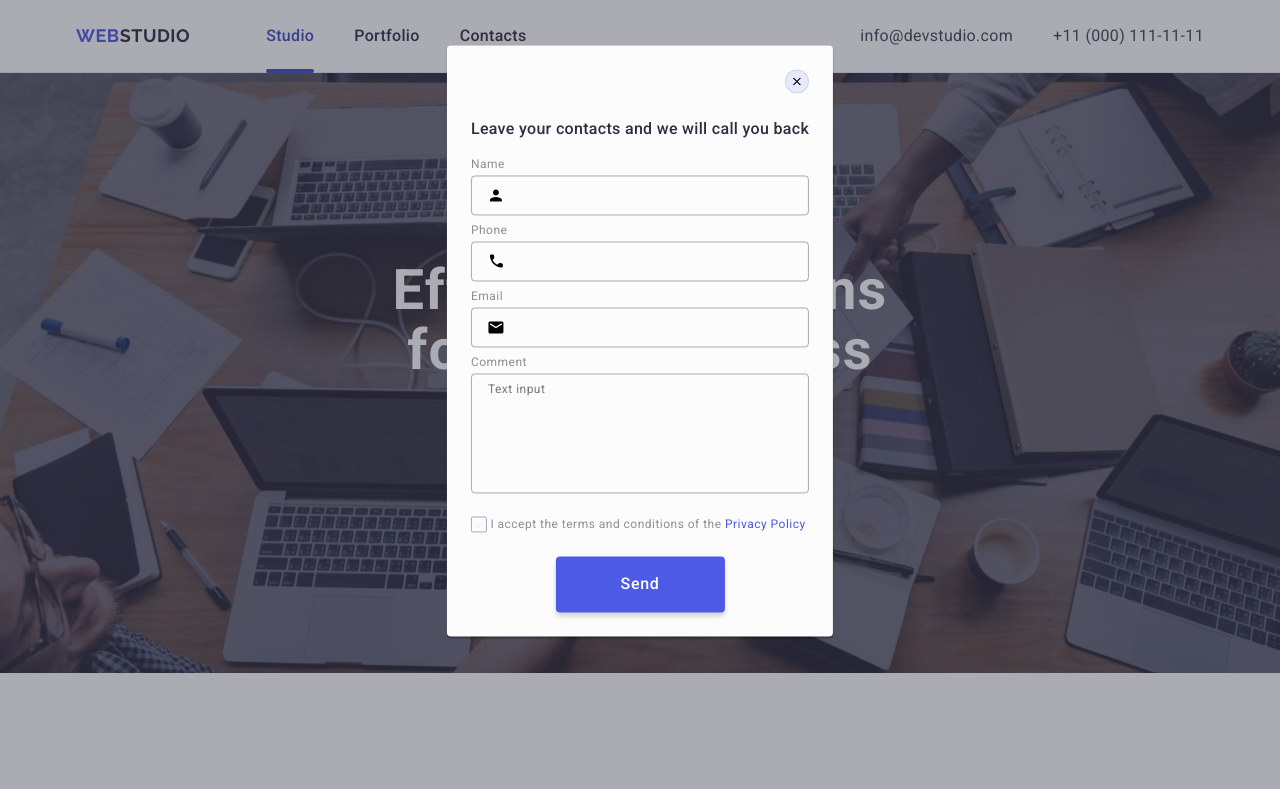
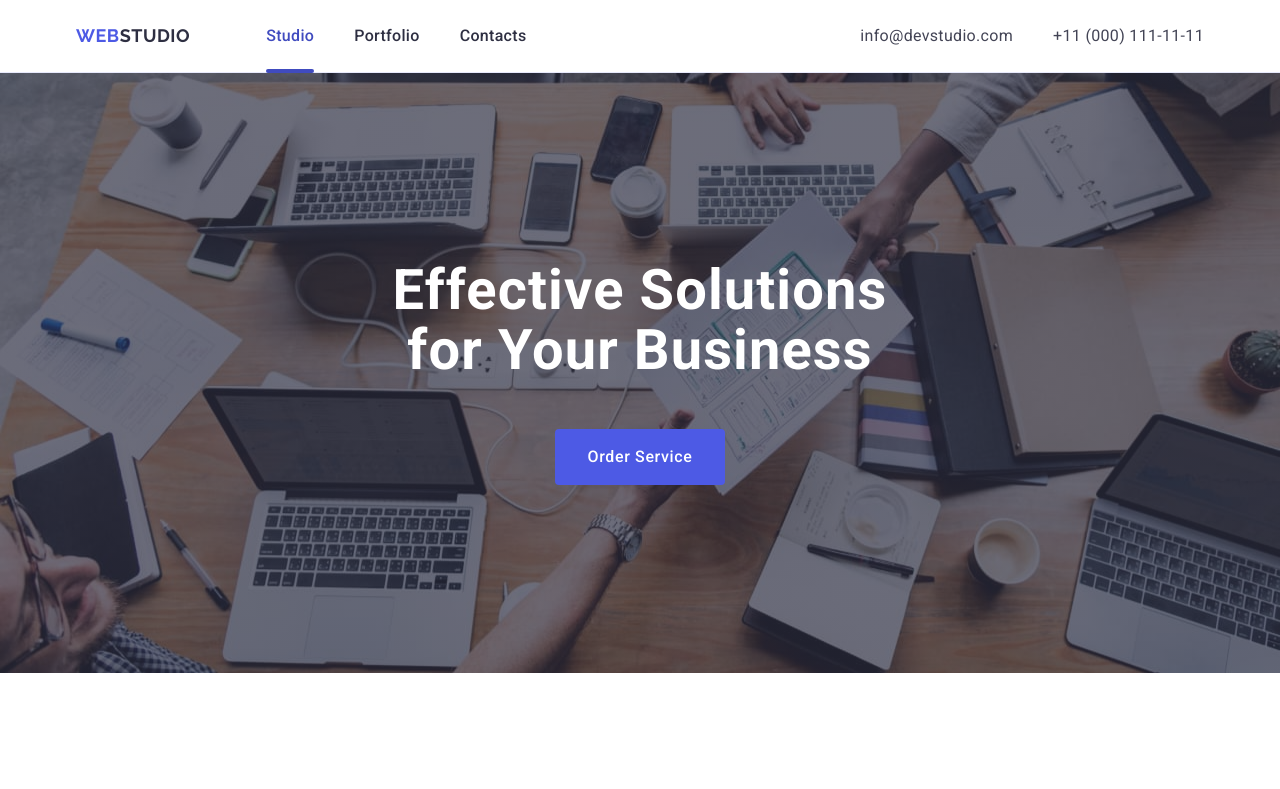
Before and after one commit to mestn1y1/goit-markup-hw-06, a plain HTML site: page index.html in a window 1280 px wide. Shown: the top 789 px of the page. Drawn offline with nearby package versions, Linux system fonts and the light colour scheme.

Commit message:
finish chenges2

```diff
--- a/index.html
+++ b/index.html
@@ -683,7 +683,7 @@
       </div>
     </footer>
 
-    <div class="modal-container visible">
+    <div class="modal-container">
       <div class="modal">
         <button type="button" class="modal-btn">
           <svg class="btn-img" width="8" height="8">
```
